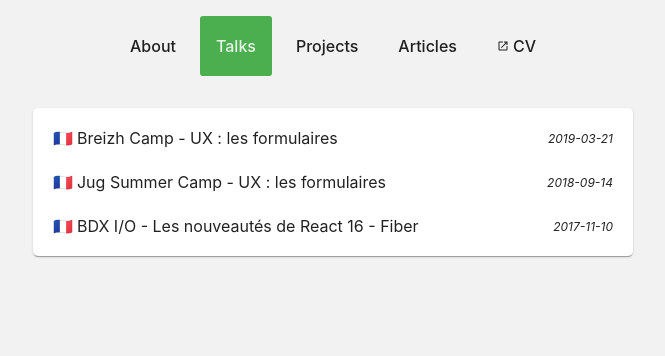
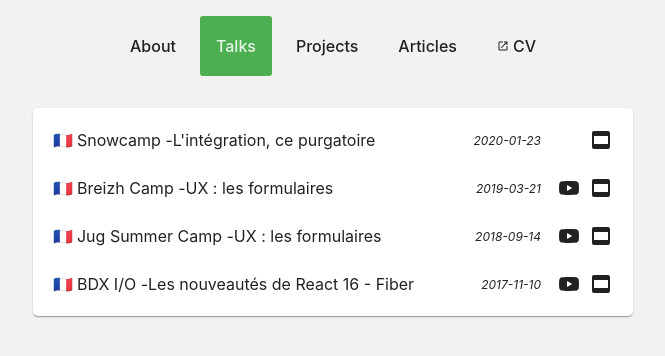
Before and after one commit to brunosabot/brunosabot.dev, a React (Create React App) app: page /about in a window 1280 px wide. Both pictures are taken after a click on the link "Talks". Shown: the top 356 px of the page, without its empty margins (307-972 px from the left). Built offline with nearby package versions, Linux system fonts and the light colour scheme.

Commit message:
Improve videos

```diff
--- a/src/components/routes/Talks.jsx
+++ b/src/components/routes/Talks.jsx
@@ -8,25 +8,36 @@ const Talks = () => {
 
   const talks = [
     {
+      id: 1,
+      conference: "Snowcamp",
+      language: "🇫🇷",
+      title: "L'intégration, ce purgatoire",
+      date: "2020-01-23",
+      slides: "https://drive.google.com/open?id=18gLNemp9mcsmx-RIh2RMHWFjiv4uvXu54ouW05BjGQE"
+    },
+    {
       id: "jnxkdHo8OEk",
       conference: "Breizh Camp",
       language: "🇫🇷",
       title: "UX : les formulaires",
-      date: "2019-03-21"
+      date: "2019-03-21",
+      slides: "https://drive.google.com/open?id=1tCwdzIdwu8jYX4Y0dej_u6pmc1oUx9Y4NPUaTBSWluA"
     },
     {
       id: "H2KWVDH64EY",
       conference: "Jug Summer Camp",
       language: "🇫🇷",
       title: "UX : les formulaires",
-      date: "2018-09-14"
+      date: "2018-09-14",
+      slides: "https://drive.google.com/open?id=1S2RmcMKZ74Bhc4IQUMm7-xDjVwD-_UCFc5iWCEdy5S8"
     },
     {
       id: "h0MAi-1GdZQ",
       conference: "BDX I/O",
       language: "🇫🇷",
       title: "Les nouveautés de React 16 - Fiber",
-      date: "2017-11-10"
+      date: "2017-11-10",
+      slides: "https://drive.google.com/open?id=1aMy3Szz-A-6hoTFuGvdVqoTZOEhc07W6j8emIcNb3Po"
     }
   ];
 
--- a/src/components/ui/talks/Talk.jsx
+++ b/src/components/ui/talks/Talk.jsx
@@ -6,14 +6,38 @@ const Talk = ({ talk }) => {
   const [showVideo, setShowVideo] = useState(false);
 
   return (
-    <div className={styles.Talk} key={talk.id}>
-      <h3 className={styles.Head} onClick={() => setShowVideo(!showVideo)}>
+    <div
+      className={`${styles.Talk} ${typeof talk.id !== "string" ? styles.TalkNoVideo : ""}`}
+      key={talk.id}
+    >
+      <h3 className={styles.Head}>
         <div className={styles.Name}>
           <span className={styles.Language}>{talk.language}</span>
           <span className={styles.Conference}>{talk.conference} - </span>
           <span className={styles.Title}>{talk.title}</span>
         </div>
         <span className={styles.Date}>{talk.date}</span>
+
+        <div className={styles.Icons}>
+          {typeof talk.id === "string" ? (
+            <span
+              className={styles.Icon}
+              target="_blank"
+              rel="noopener noreferrer"
+              onClick={() => setShowVideo(!showVideo)}
+            >
+              <svg viewBox="0 0 24 24" className={styles.VideoIcon}>
+                <path d="M10,15L15.19,12L10,9V15M21.56,7.17C21.69,7.64 21.78,8.27 21.84,9.07C21.91,9.87 21.94,10.56 21.94,11.16L22,12C22,14.19 21.84,15.8 21.56,16.83C21.31,17.73 20.73,18.31 19.83,18.56C19.36,18.69 18.5,18.78 17.18,18.84C15.88,18.91 14.69,18.94 13.59,18.94L12,19C7.81,19 5.2,18.84 4.17,18.56C3.27,18.31 2.69,17.73 2.44,16.83C2.31,16.36 2.22,15.73 2.16,14.93C2.09,14.13 2.06,13.44 2.06,12.84L2,12C2,9.81 2.16,8.2 2.44,7.17C2.69,6.27 3.27,5.69 4.17,5.44C4.64,5.31 5.5,5.22 6.82,5.16C8.12,5.09 9.31,5.06 10.41,5.06L12,5C16.19,5 18.8,5.16 19.83,5.44C20.73,5.69 21.31,6.27 21.56,7.17Z" />
+              </svg>
+            </span>
+          ) : null}
+
+          <a href={talk.slides} className={styles.Icon} target="_blank" rel="noopener noreferrer">
+            <svg viewBox="0 0 24 24" className={styles.SlidesIcon}>
+              <path d="M19,16H5V8H19M19,3H5C3.89,3 3,3.89 3,5V19A2,2 0 0,0 5,21H19A2,2 0 0,0 21,19V5C21,3.89 20.1,3 19,3Z" />
+            </svg>
+          </a>
+        </div>
       </h3>
 
       {showVideo ? (
@@ -35,7 +59,7 @@ const Talk = ({ talk }) => {
 
 Talk.propTypes = {
   talk: PropTypes.shape({
-    id: PropTypes.string,
+    id: PropTypes.oneOfType([PropTypes.string, PropTypes.number]),
     title: PropTypes.string
   })
 };
--- a/src/components/ui/talks/Talk.module.css
+++ b/src/components/ui/talks/Talk.module.css
@@ -11,6 +11,9 @@
 .Talk:hover {
   color: var(--accent-color);
 }
+.TalkNoVideo:hover {
+  color: inherit;
+}
 .Head {
   align-items: center;
   cursor: pointer;
@@ -21,6 +24,14 @@
   margin: 0;
   padding: 12px 0;
 }
+.TalkNoVideo .Head {
+  cursor: initial;
+}
+.Name {
+  align-items: center;
+  display: flex;
+  flex-grow: 1;
+}
 .Video {
   display: block;
   margin: 12px 0 24px 0;
@@ -29,3 +40,31 @@
 .Language {
   margin-right: 4px;
 }
+.Icons {
+  display: flex;
+  justify-content: flex-end;
+  margin-left: 8px;
+  width: 64px;
+}
+.Icon {
+  display: block;
+  margin-left: 8px;
+}
+.SlidesIcon {
+  display: block;
+  height: 24px;
+  transition: 0.2s all cubic-bezier(0.4, 0, 0.6, 1);
+  width: 24px;
+}
+.SlidesIcon:hover {
+  fill: #f4b400;
+}
+.VideoIcon {
+  display: block;
+  height: 24px;
+  transition: 0.2s all cubic-bezier(0.4, 0, 0.6, 1);
+  width: 24px;
+}
+.VideoIcon:hover {
+  fill: #ff0000;
+}
```
